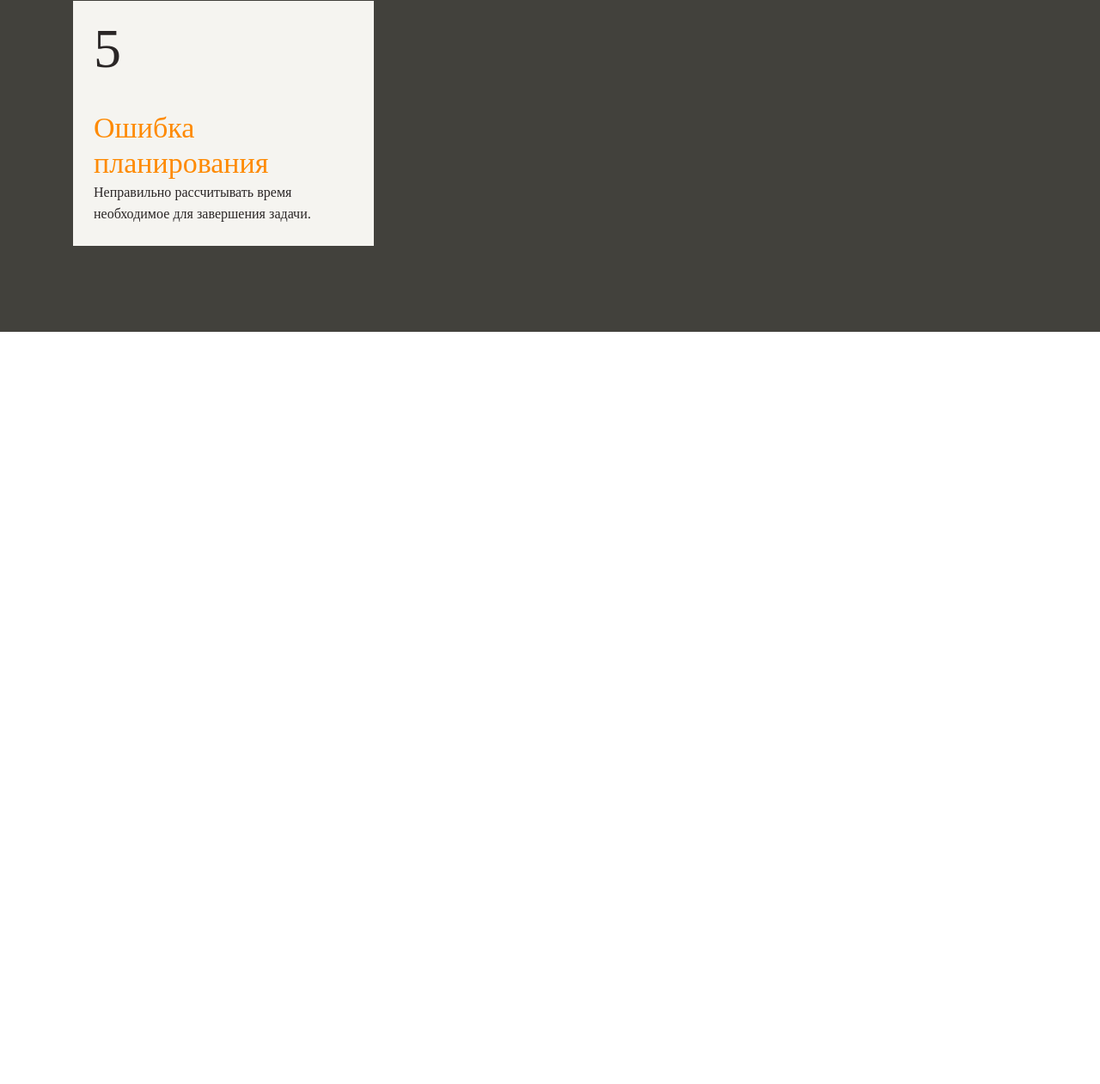
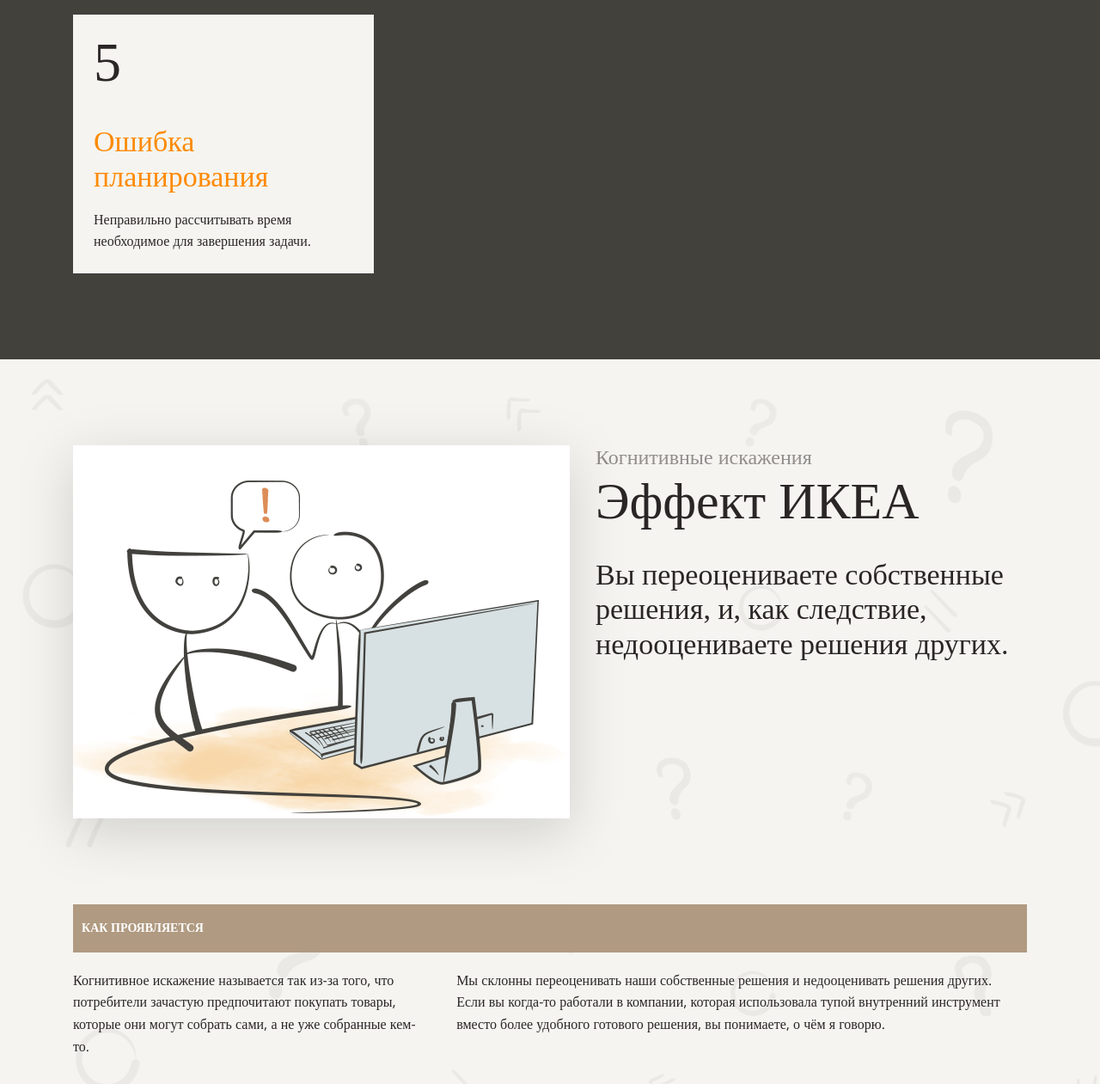
Before and after one commit to rutherfordern/landing-cognitive-distortions, a website: page src/index.html in a window 1280 px wide. Shown: the part 2701-3962 px from the top of the page at 86% size. Before the commit the page ends 3087 px from the top, so only its background shows below. Drawn offline with nearby package versions, Linux system fonts and the light colour scheme; a web font is replaced by a local one.

Commit message:
add distortions ikea-effect and images

```diff
--- a/src/index.html
+++ b/src/index.html
@@ -11,7 +11,7 @@
     <link href="https://fonts.googleapis.com/css2?family=Neucha&family=Open+Sans&display=swap" rel="stylesheet">
   </head>
   <body>
-    <header class="bg">
+    <header class="bg bg-light">
       <div class="container">
         <h1>Когнитивные<br>искажения<br><span class="dark">в программировании</span></h1>
         <img class="header-img" src="img/main.png" alt="Когнитивные искажения в программировании" height="525"/>
@@ -48,12 +48,12 @@
         </div>
       </section>
 
-      <section id="section-navigation">
+      <section id="navigation">
         <div class="container">
           <div class="text-nav">
             <h2>5 когнитивных<br>искажений<br><span class="white-color"> о существовании<br>которых стоит<br>помнить</span></h2>
           </div>
-          <a class="card-nav" href="#">
+          <a class="card-nav" href="#ikea-effect">
             <span class="number-nav">1</span>
             <h3>Эффект ИКЕА</h3>
             <p>
@@ -91,6 +91,38 @@
         </div>
       </section>
 
+      <section id="ikea-effect" class="bg bg-light">
+        <div class="container">
+          <div class="header-ikea">
+            <img class="img-header-ikea" src="img/1.png" alt="Когнитивное искажение 'Эффект ИКЕА'">
+            <div>
+              <p class="text-cognitive-distortions">Когнитивные искажения</p>
+              <h2 class="dark">Эффект ИКЕА</h2>
+              <p class="decription-distortions">Вы переоцениваете собственные решения, и, как следствие, недооцениваете решения других.</p>
+            </div>
+          </div>
+
+          <div class="main-text-ikea">
+            <div class="header-main-text-ikea bg-dark">
+              <h4>Как проявляется</h4>
+            </div>
+            <div class="text-column">
+              <div>
+                <p class="text-block">
+                  Когнитивное искажение называется так из-за того, что потребители зачастую предпочитают покупать товары, которые они могут собрать сами, а не уже собранные кем-то.
+                </p>
+              </div>
+              <div>
+                <p class="text-block">
+                  Мы склонны переоценивать наши собственные решения и недооценивать решения других.
+                  Если вы когда-то работали в компании, которая использовала тупой внутренний инструмент вместо более удобного готового решения, вы понимаете, о чём я говорю.
+                </p>
+              </div>
+            </div>
+          </div>
+        </div>
+      </section>
+
     </main>
   </body>
 </html>
--- a/src/styles/style.css
+++ b/src/styles/style.css
@@ -79,6 +79,14 @@
     content: '';
 }
 
+.bg-light {
+    background-color: var(--bg-light);
+}
+
+.bg-dark {
+    background-color: var(--bg-dark);
+}
+
 h1, h2, h3 {
     margin: 0;
     padding: 0;
@@ -112,6 +120,22 @@
     font-size: inherit;
 
     line-height: var(--font-line-height);
+}
+
+.decription-distortions {
+    font-size: 34px;
+
+    font-family: var(--heading-font);
+    line-height: var(--h-line-height);
+}
+
+.text-cognitive-distortions {
+    font-size: 24px;
+
+    font-family: var(--heading-font);
+    line-height: var(--h-line-height);
+
+    color: var(--secondary-dark);
 }
 
 .text-column {
@@ -152,10 +176,6 @@
 }
 
 /* HEADER */
-
-header {
-    background-color: var(--bg-light);
-}
 
 header .container {
     justify-content: space-between;
@@ -204,7 +224,7 @@
 
 /* NAVIGATION */
 
-#section-navigation {
+#navigation {
     background-color: var(--primary-dark);
 }
 
@@ -213,7 +233,7 @@
     margin-right: 30px;
 }
 
-#section-navigation .container {
+#navigation .container {
     flex-direction: row;
     flex-wrap: wrap;
     align-content: flex-start;
@@ -227,6 +247,11 @@
     padding: 24px;
 
     background-color: var(--bg-light);
+}
+
+.card-nav:hover {
+    color: var(--white);
+    background-color: grey;
 }
 
 .card-nav:nth-child(3n) {
@@ -246,6 +271,48 @@
     line-height: 1;
 }
 
-.card h3 {
+.card-nav h3 {
     margin-bottom: 16px;
 }
+
+/* IKEA EFFECT */
+
+.header-ikea {
+    display: flex;
+
+    flex-direction: row;
+}
+
+.decription-distortions {
+    margin-top: 30px;
+}
+
+.img-header-ikea {
+    margin-right: 30px;
+
+    flex-shrink: 0;
+
+    filter: drop-shadow(0 16px 32px rgba(0, 0, 0, 0.15));
+}
+
+.main-text-ikea {
+    margin-top: 100px;
+}
+
+.main-text-ikea .text-column {
+    margin-top: 20px;
+}
+
+.header-main-text-ikea {
+    box-sizing: border-box;
+    padding: 1px 10px;
+
+    color: var(--white);
+}
+
+.header-main-text-ikea h4 {
+    font-size: 14px;
+    font-weight: 700;
+    line-height: var(--h-line-height);
+    text-transform: uppercase;
+}
```
Also changed, not shown: src/img/2.png (added), src/img/3.png (added), src/img/4.png (added), src/img/5.png (added), src/img/send.svg (added).
